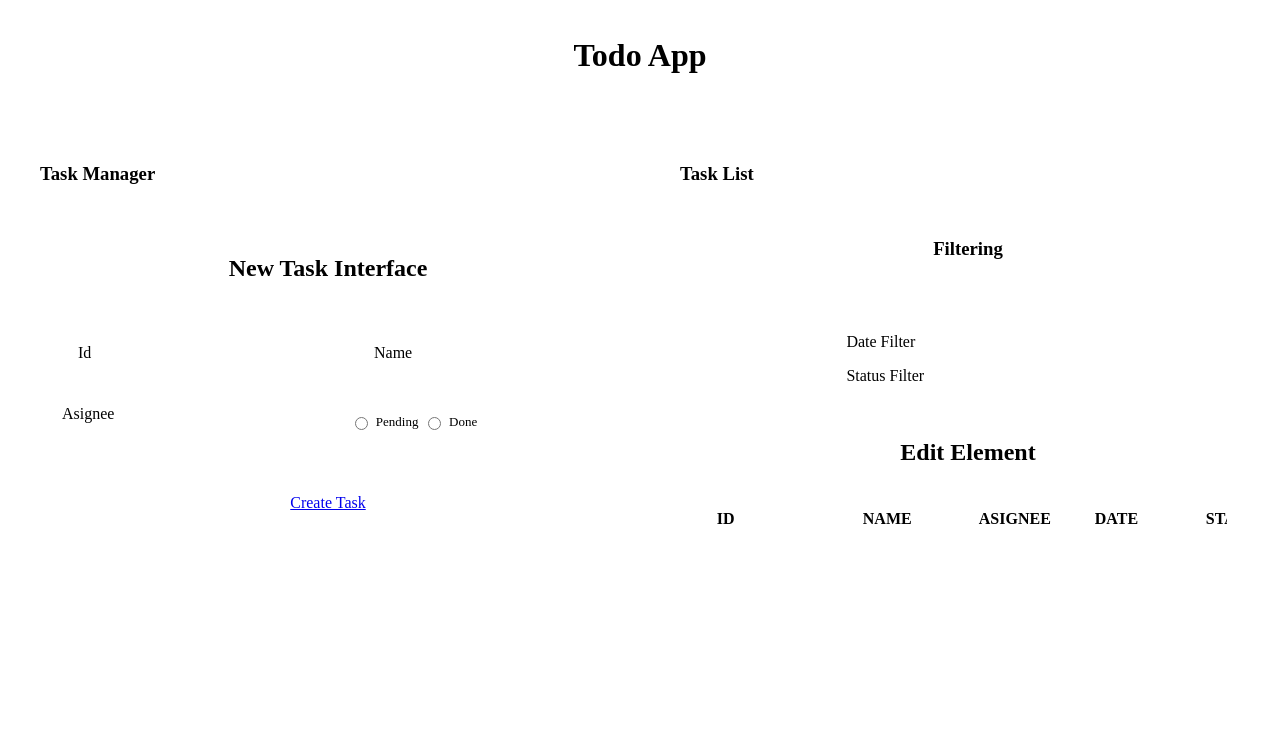
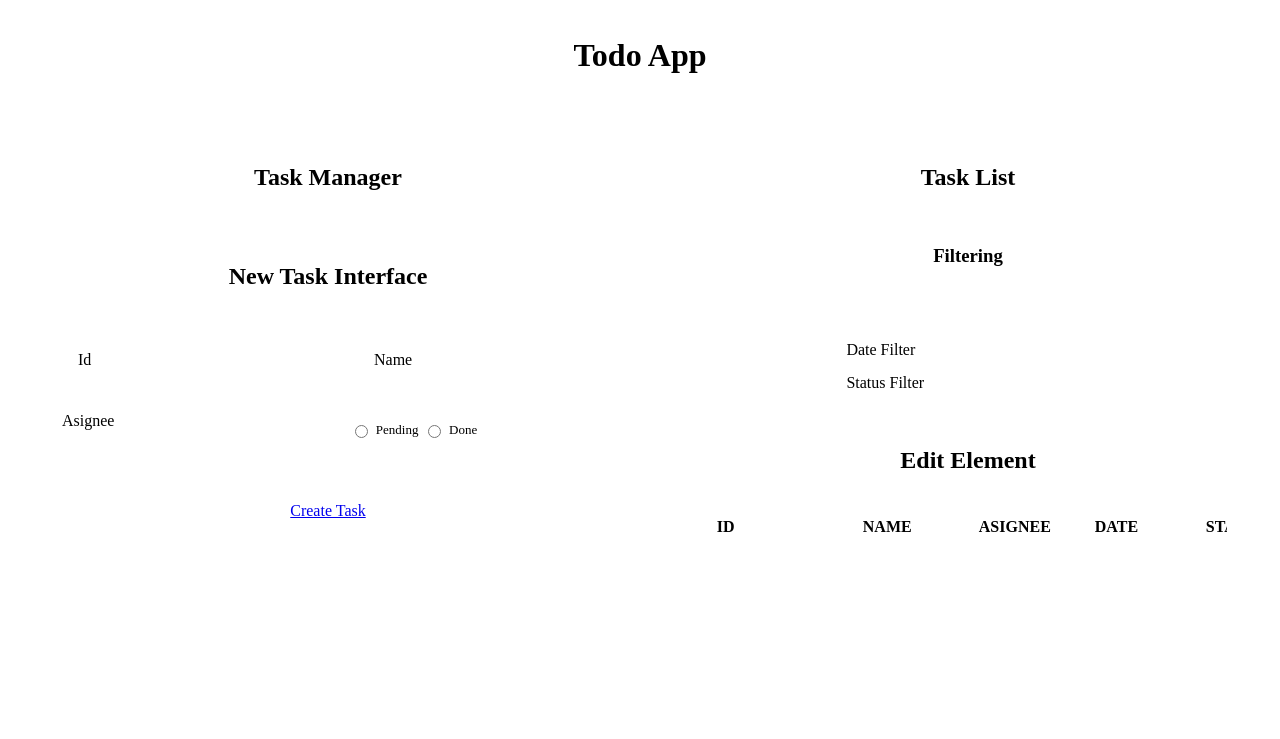
Before and after one commit to dasanchez11/github-todo, a plain HTML site: page todoFolder/todo.html in a window 1280 px wide. Drawn offline with Linux system fonts and the light colour scheme; files that its build step writes are made by us from their sources.

Commit message:
finishing details

```diff
--- a/todoFolder/todo.css
+++ b/todoFolder/todo.css
@@ -4,6 +4,11 @@
     flex-direction: row;
     height: calc(100vh - 54.5px-37px);
     width: 100vw;
+}
+
+h1{
+    text-align: center;
+    color: var(--primary-color);
 }
 
 @media (max-width: 900px) {
--- a/todoFolder/todo.html
+++ b/todoFolder/todo.html
@@ -11,7 +11,7 @@
     <h1 class="todo-heading">Todo App</h1>
     <section class="todo-section">
       <div class="todo-column">
-        <h3>Task Manager</h3>
+        <h1>Task Manager</h1>
         <div class="todo-column-section">
           <h1 id="todo-title" class="todo-edit-header">New Task Interface</h1>
           <form class="todo-form-container">
@@ -85,7 +85,7 @@
         </div>
       </div>
       <div class="todo-column">
-        <h3>Task List</h3>
+        <h1>Task List</h1>
         <div class="todo-column-section">
             <div class="todo-filter-container">
               <h3>Filtering</h3>
```
Also changed, not shown: githubFolder/github.js (+9 -0 lines), githubFolder/util/userUi.js (+5 -3 lines).
